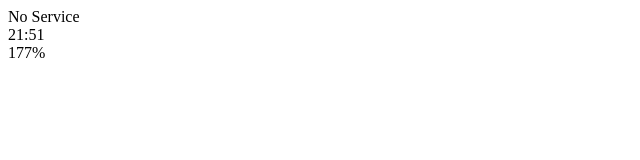
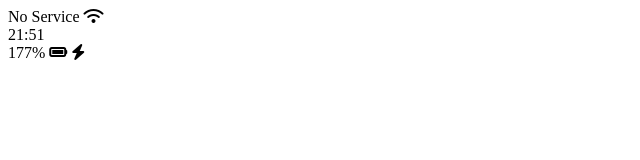
Before and after one commit to thanksstevenkim/katalk-clone-2022, a plain HTML site: page index.html in a window 1280 px wide. Shown: the full height of the page, 0-640 px from the left. Drawn offline with Linux system fonts and the light colour scheme.

Commit message:
Added Icons

```diff
--- a/index.html
+++ b/index.html
@@ -9,14 +9,15 @@
     <div class="status-bar">
       <div class="status-bar__column">
         <span>No Service</span>
+        <i class="fa-solid fa-wifi"></i>
       </div>
       <div class="status-bar__column">
         <span>21:51</span>
       </div>
       <div class="status-bar__column">
         <span>177%</span>
-        <!-- To do: Battery Icon -->
-        <!-- To do: Lightning Icon -->
+        <i class="fa-solid fa-battery-full"></i>
+        <i class="fa-solid fa-bolt"></i>
       </div>
     </div>
     <script
```
